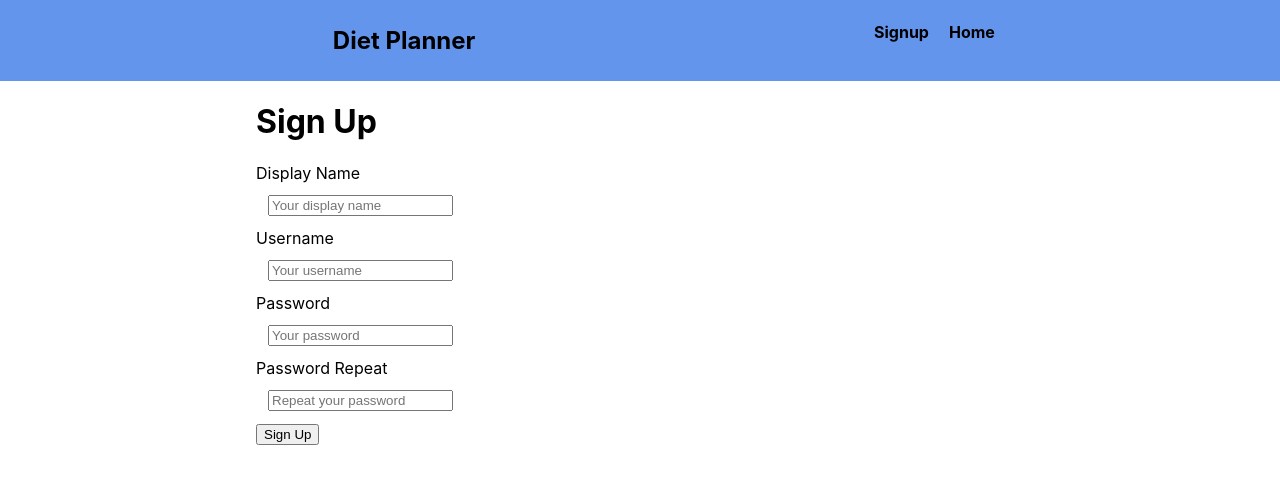
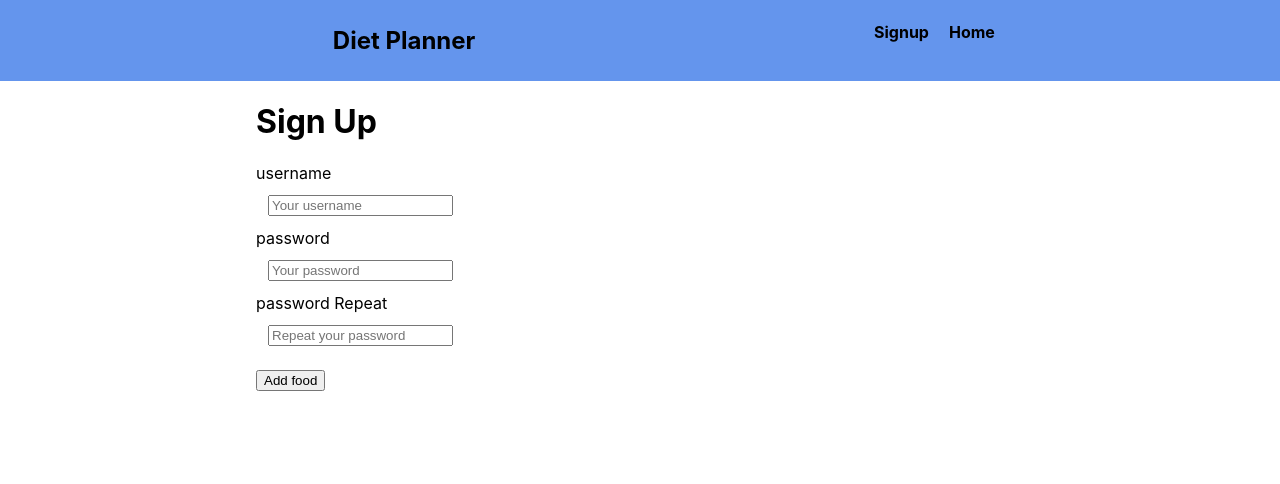
Before and after one commit to bartmj/diet-planner-backend, a React (Create React App) app in the folder src/frontend/: page /signup in a window 1280 px wide. Shown: the top 484 px of the page. Built offline with nearby package versions, Linux system fonts and the light colour scheme.

Commit message:
some html

```diff
--- a/src/frontend/src/components/ButtonWithProgress.js
+++ /dev/null
@@ -1,19 +0,0 @@
-const ButtonWithProgress = (props) => {
-
-    return (
-        <button
-            // className={props.className || 'btn btn-primary'}
-            // onClick={props.onClick}
-            // disabled={props.disabled}
-        >
-            {/*{props.pendingApiCall && (*/}
-            {/*    <div className="spinner-border text-light spinner-border-sm mr-1">*/}
-            {/*        <span className="sr-only">Loading...</span>*/}
-            {/*    </div>*/}
-            {/*)}*/}
-            {props.text}
-        </button>
-    );
-}
-
-export default ButtonWithProgress;
--- a/src/frontend/src/components/UserSignupPage.js
+++ b/src/frontend/src/components/UserSignupPage.js
@@ -1,8 +1,4 @@
-import Input from './Input';
-import ButtonWithProgress from './ButtonWithProgress';
-import { useState } from "react";
-import { connect } from 'react-redux';
-import * as authActions from '../redux/authActions';
+import React, { useState } from "react";
 
 const UserSignupPage = (props) => {
     const [form, setForm] = useState({
@@ -16,99 +12,46 @@ const UserSignupPage = (props) => {
             username: form.username,
             password: form.password
         };
-        // setPendingApiCall(true);
 
-        //  TODO:
-        props.actions.postSignup(user)
-            // .then((response) => {
-            //     props.history.push('/');
-            // })
-            // .catch((apiError) => {
-            //     if (apiError.response.data && apiError.response.data.validationErrors) {
-            //         setErrors(apiError.response.data.validationErrors);
-            //     }
-            //     setPendingApiCall(false);
-            // });
     };
 
     return (
         <div className="container">
             <h1 className="text-center">Sign Up</h1>
             <div className="col-12 mb-3">
-                <Input
-                    name="displayName"
-                    label="Display Name"
-                    placeholder="Your display name"
-                    // value={form.displayName}
-                    // onChange={onChange}
-                    // hasError={errors.displayName && true}
-                    // error={errors.displayName}
+            </div>
+            <div className="col-12 mb-3">
+                <label>username</label>
+                <input
+                    name="username"
+                    placeholder="Your username"
                 />
             </div>
             <div className="col-12 mb-3">
-                <Input
-                    name="username"
-                    label="Username"
-                    placeholder="Your username"
-                    // value={form.username}
-                    // onChange={onChange}
-                    // hasError={errors.username && true}
-                    // error={errors.username}
+                <label>password</label>
+                <input
+                    name="password"
+                    placeholder="Your password"
+                    type="password"
                 />
             </div>
             <div className="col-12 mb-3">
-                <Input
-                    name="password"
-                    label="Password"
-                    placeholder="Your password"
-                    type="password"
-                    // value={form.password}
-                    // onChange={onChange}
-                    // hasError={errors.password && true}
-                    // error={errors.password}
-                />
-            </div>
-            <div className="col-12 mb-3">
-                <Input
+                <label>password Repeat</label>
+                <input
                     name="passwordRepeat"
-                    label="Password Repeat"
                     placeholder="Repeat your password"
                     type="password"
-                    // value={form.passwordRepeat}
-                    // onChange={onChange}
-                    // hasError={passwordRepeatError && true}
-                    // error={passwordRepeatError}
                 />
             </div>
             <div className="text-center">
-                <ButtonWithProgress
-                    // onClick={onClickSignup}
-                    // disabled={pendingApiCall || passwordRepeatError ? true : false}
-                    // pendingApiCall={pendingApiCall}
-                    text="Sign Up"
-                />
+                <button
+                    className="add-button"
+                    onClick={onClickSignup}>
+                    Add food
+                </button>
             </div>
         </div>
     );
 }
 
-UserSignupPage.defaultProps = {
-    actions: {
-        postSignup: () =>
-            new Promise((resolve, reject) => {
-                resolve({});
-            })
-    }
-};
-
-// const mapDispatchToProps = (dispatch) => {
-//     return {
-//         actions: {
-//             postSignup: (user) => dispatch(authActions.signupHandler(user))
-//         }
-//     };
-// };
-
 export default UserSignupPage;
-
-// export default connect(null, mapDispatchToProps)(UserSignupPage);
```
